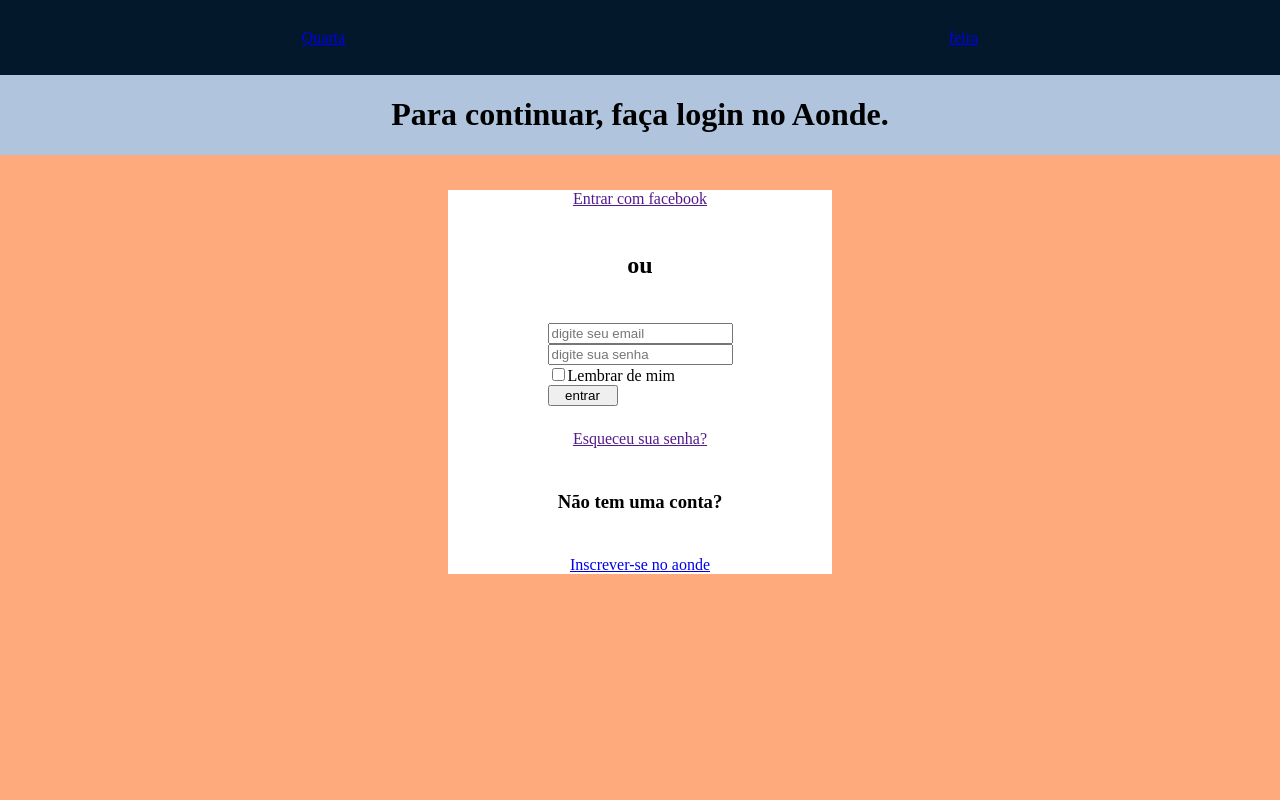
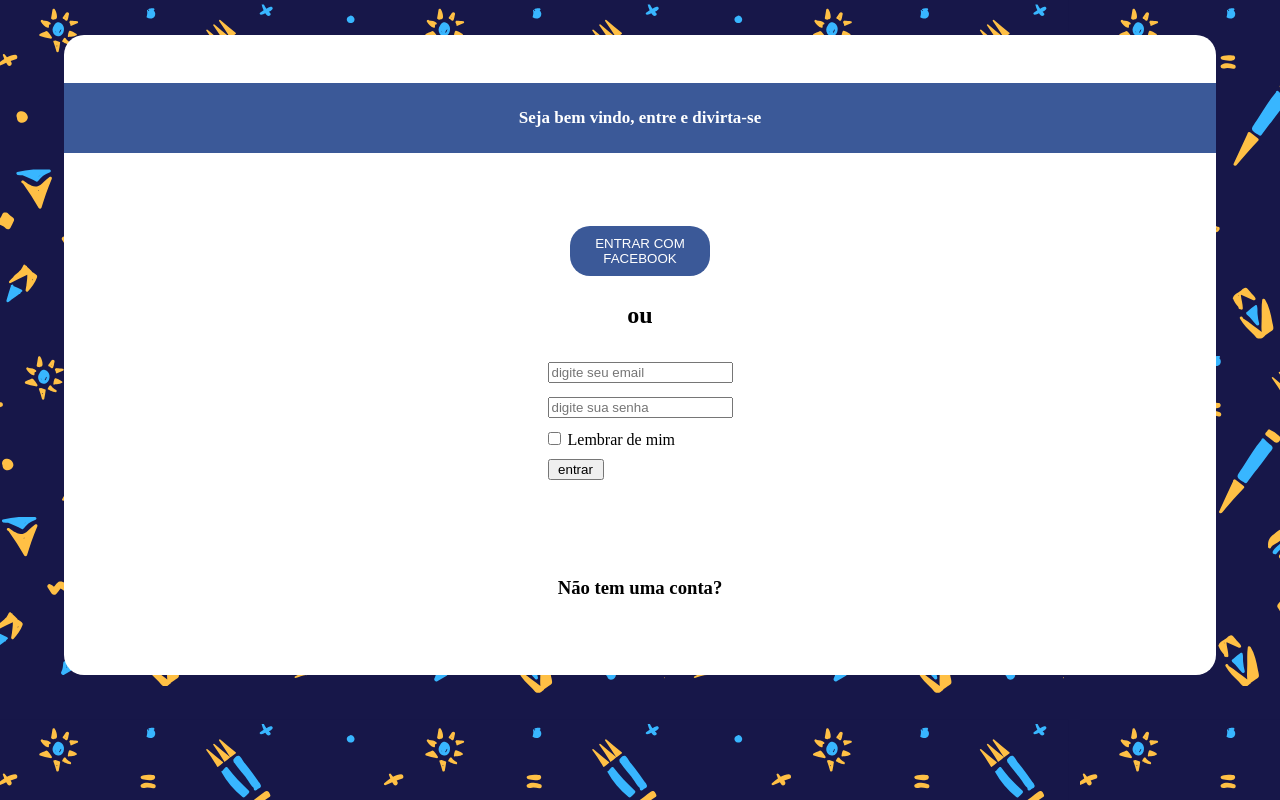
Before and after one commit to muriloignaccio/Aonde, a Django app: page /login in a window 1280 px wide. Run offline with Django 3.2, Linux system fonts and the light colour scheme; some web fonts are replaced.

Commit message:
estilizando e arrumando a pagina de login

```diff
--- a/website/static/css/login.css
+++ b/website/static/css/login.css
@@ -1,7 +1,10 @@
 body{
     background-color: #ffaa7c;
+    background-image: url(../images/backgroundPhone.png);
     margin: 0;
     justify-content: center;
+    align-items: center;
+    display: flex;
 }
 nav{
     background-color: #03182b;
@@ -11,22 +14,43 @@
     align-items: center;
     width: 100%;
 }
-.header{
+.login{
+    margin-top: 35px;
+    display: flex;
+    flex-direction: column;
+    justify-content: space-around;
+    align-items: center;
+    height: 80vh;
+    width: 90vw;
+    background-color: white;
+    border-radius: 20px;
+}
+h1{
+    height: 70px;
+    width: 100%;
+    background-color: #3b5998;
+    color: white;
+    border: none;
+    margin-top: 35px;
     display: flex;
     align-items: center;
     justify-content: center;
-    background-color: lightsteelblue;
+    font-size: 17px;
 }
-.login{
-    display: flex;
-    flex-direction: column;
-    justify-content: space-between;
-    align-items: center;
-    height: 30vw;
-    width: 30%;
-    background-color: white;
+input{
+    margin: 7px;
+}
+.facebook{
+    height: 50px;
+    width: 140px;
+    border-radius: 20px;
+    background-color: #3b5998;
+    color: white;
+    border: none;
     margin-top: 35px;
-    margin-left: 35%;
+}
+h2{
+    margin: 0;
 }
 .email{
     display: flex;
@@ -37,7 +61,13 @@
     flex-direction: column;
     width: 70px;
 }
-login a{
+.login a{
     text-decoration: none;
     color: white;
 }
+.fotlink{
+    background-color: black;
+    display: flex;
+    align-items: center;
+    justify-content: space-around;
+}
--- a/website/templates/login.html
+++ b/website/templates/login.html
@@ -7,17 +7,19 @@
 
 {% block content %}
 
-<nav>
+<!-- <nav>
     <a href="#">Quarta</a>
     <a href="#">feira</a>
-</nav>
-
-<div class="header">
-    <h1>Para continuar, faça login no Aonde.</h1>
-</div>
+    <!-- <div class="img-nav">
+        <img src="../static/images/icone-livro-7.png" alt="icone qualquer">
+    </div>
+</nav> -->
 
 <div class="login">
-    <a href="">Entrar com facebook</a>
+    <h1>Seja bem vindo, entre e divirta-se</h1>
+    <button class='facebook'>
+    <a href="">ENTRAR COM FACEBOOK</a>
+    </button>
     <h2>ou</h2>
     {{msg}}
     <form action="/login" method="POST">
@@ -35,6 +37,14 @@
 <h3>Não tem uma conta?</h3>
 <a href="/cadastro">Inscrever-se no aonde</a>
 </div>
-
-
+<!--
+<footer>
+    <div class="fotlink">
+        <a href="#">Link</a>
+        <a href="#">todas</a>
+        <a href="#">as</a>
+        <a href="#">paginas</a>
+        <a href="#">:)</a>
+    </div>
+</footer> -->
 {% endblock %}
```
